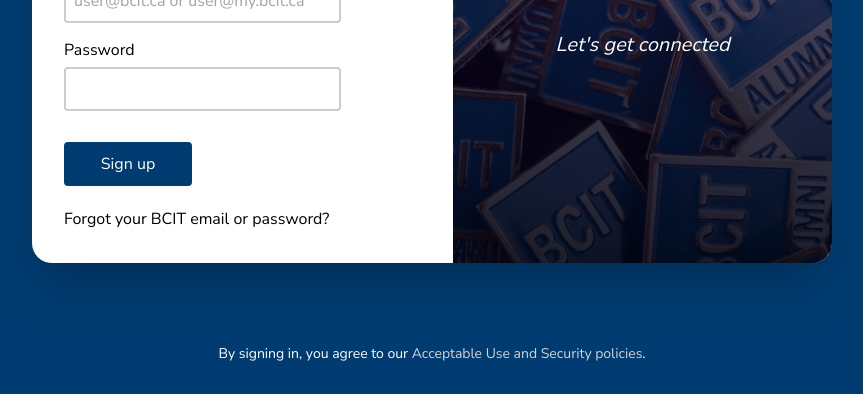
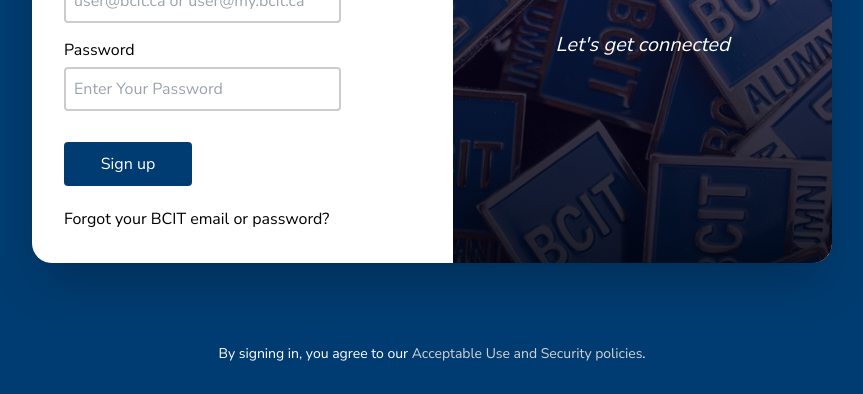
Before and after one commit to Ilyavadiati/ACIT2911-group-13-, a website: page public/Signup.html in a window 1280 px wide. Shown: the part 406-800 px from the top of the page, without its empty margins (208-1071 px from the left). Drawn offline with nearby package versions, Linux system fonts and the light colour scheme.

Commit message:
add placeholder to password input

```diff
--- a/public/Signup.html
+++ b/public/Signup.html
@@ -38,7 +38,7 @@
                     <input type="text" name="email" id="email" placeholder="user@bcit.ca or user@my.bcit.ca" autocomplete="off" autocapitalize="off">
 
                     <label for="password">Password</label>
-                    <input type="password" name="password" id="password" autocomplete="off" autocapitalize="off">
+                    <input type="password" name="password" id="password" placeholder="Enter Your Password" autocomplete="off" autocapitalize="off">
 
 
                     <!-- <label for="birthday">Date of Birth</label>
```
